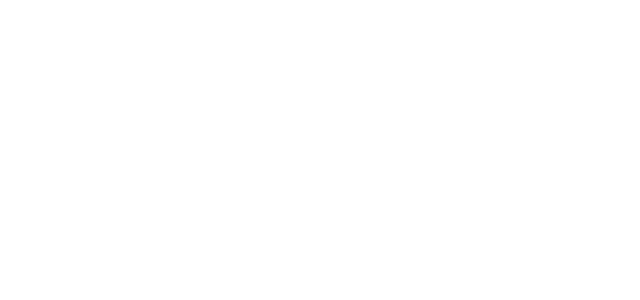
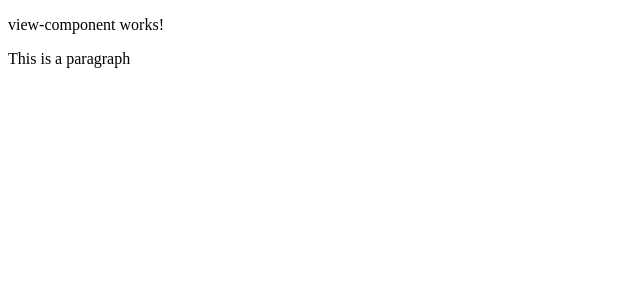
Before and after one commit to hemme82/AngularThird, an Angular app: page / in a window 1280 px wide. Shown: the top 300 px of the page, without its empty margins (0-640 px from the left). Built offline with nearby package versions, Linux system fonts and the light colour scheme.

Commit message:
Creating and using mulitple modules

```diff
--- a/src/app/app.component.html
+++ b/src/app/app.component.html
@@ -0,0 +1,4 @@
+<app-view-component></app-view-component>
+<div>
+  <p>This is a paragraph</p>
+</div>
--- a/src/app/app.module.ts
+++ b/src/app/app.module.ts
@@ -3,6 +3,7 @@
 
 import { AppRoutingModule } from './app-routing.module';
 import { AppComponent } from './app.component';
+import { ViewModule } from './view/view.module';
 
 @NgModule({
   declarations: [
@@ -10,7 +11,8 @@
   ],
   imports: [
     BrowserModule,
-    AppRoutingModule
+    AppRoutingModule,
+    ViewModule
   ],
   providers: [],
   bootstrap: [AppComponent]
--- /dev/null
+++ b/src/app/view/view-component/view-component.component.html
@@ -0,0 +1 @@
+<p>view-component works!</p>
--- /dev/null
+++ b/src/app/view/view-component/view-component.component.ts
@@ -0,0 +1,15 @@
+import { Component, OnInit } from '@angular/core';
+
+@Component({
+  selector: 'app-view-component',
+  templateUrl: './view-component.component.html',
+  styleUrls: ['./view-component.component.css']
+})
+export class ViewComponentComponent implements OnInit {
+
+  constructor() { }
+
+  ngOnInit() {
+  }
+
+}
```
Also changed, not shown: src/app/view/view.module.ts (added, +17 -0 lines), src/app/view/view-component/view-component.component.css (added), 1 other file (tests, documents, lock files or other folders).
